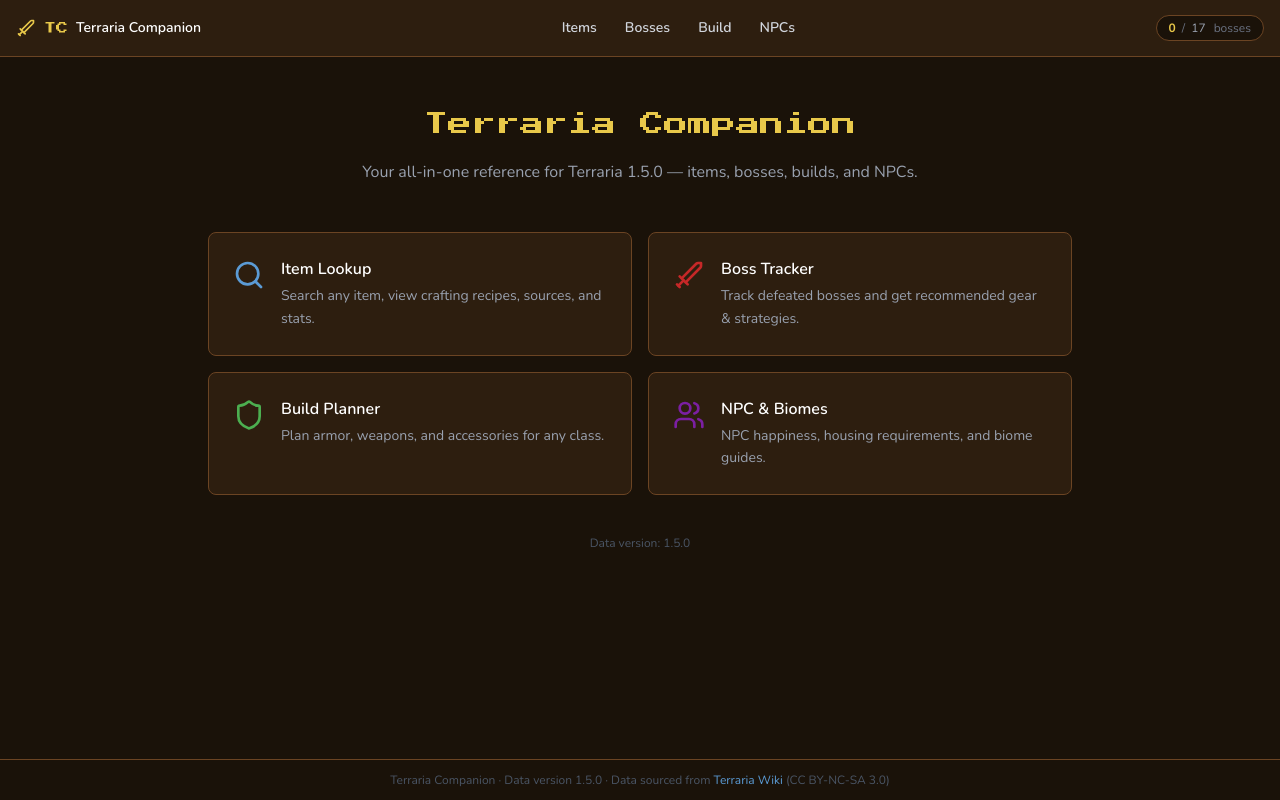
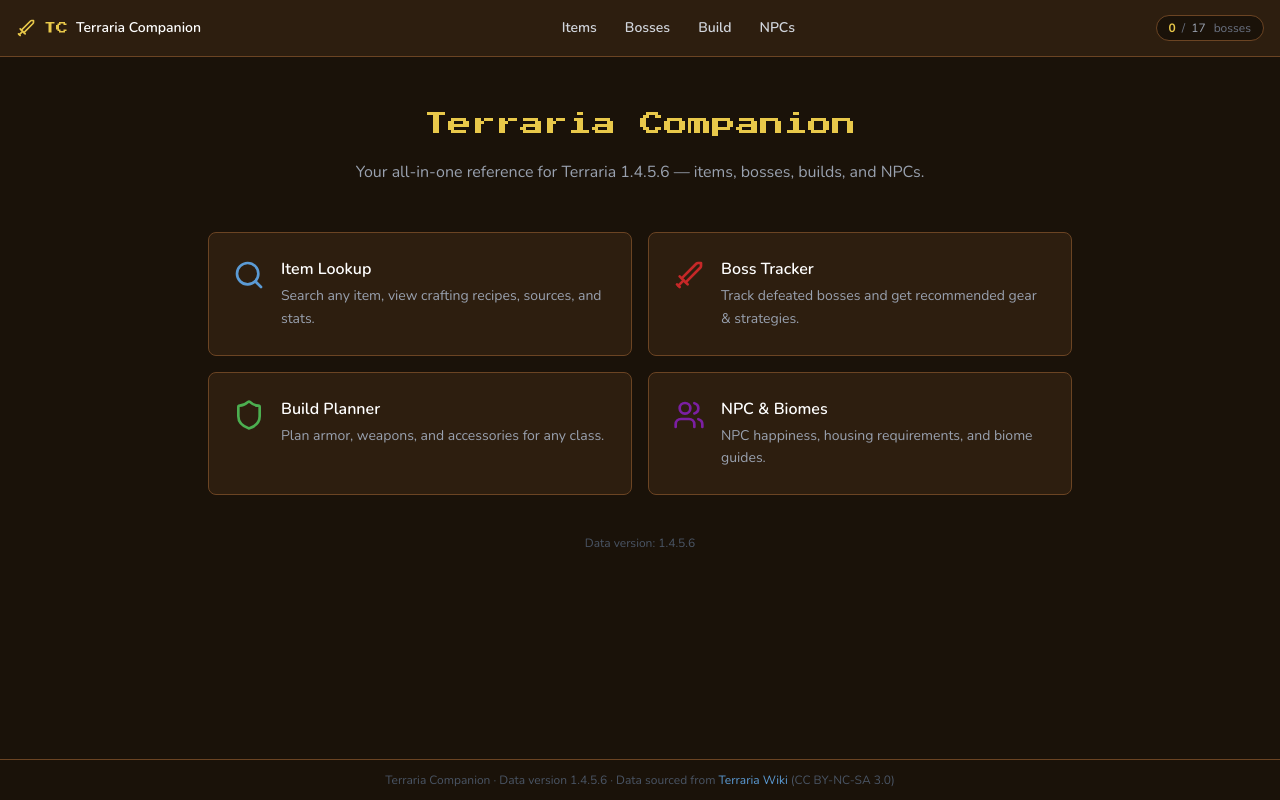
Before and after one commit to NobleStripes/Terraria-Companion, a React (Vite) app: page / in a window 1280 px wide. Built offline with nearby package versions, Linux system fonts and the light colour scheme.

Commit message:
fix: revert DATA_VERSION to 1.4.5.6

```diff
--- a/src/data/index.ts
+++ b/src/data/index.ts
@@ -12,7 +12,7 @@
 import biomesRaw from './biomes.json'
 import prefixesRaw from './prefixes.json'
 
-export const DATA_VERSION = '1.5.0'
+export const DATA_VERSION = '1.4.5.6'
 
 export const items: Item[] = itemsRaw as Item[]
 export const recipes: Recipe[] = recipesRaw as Recipe[]
```
